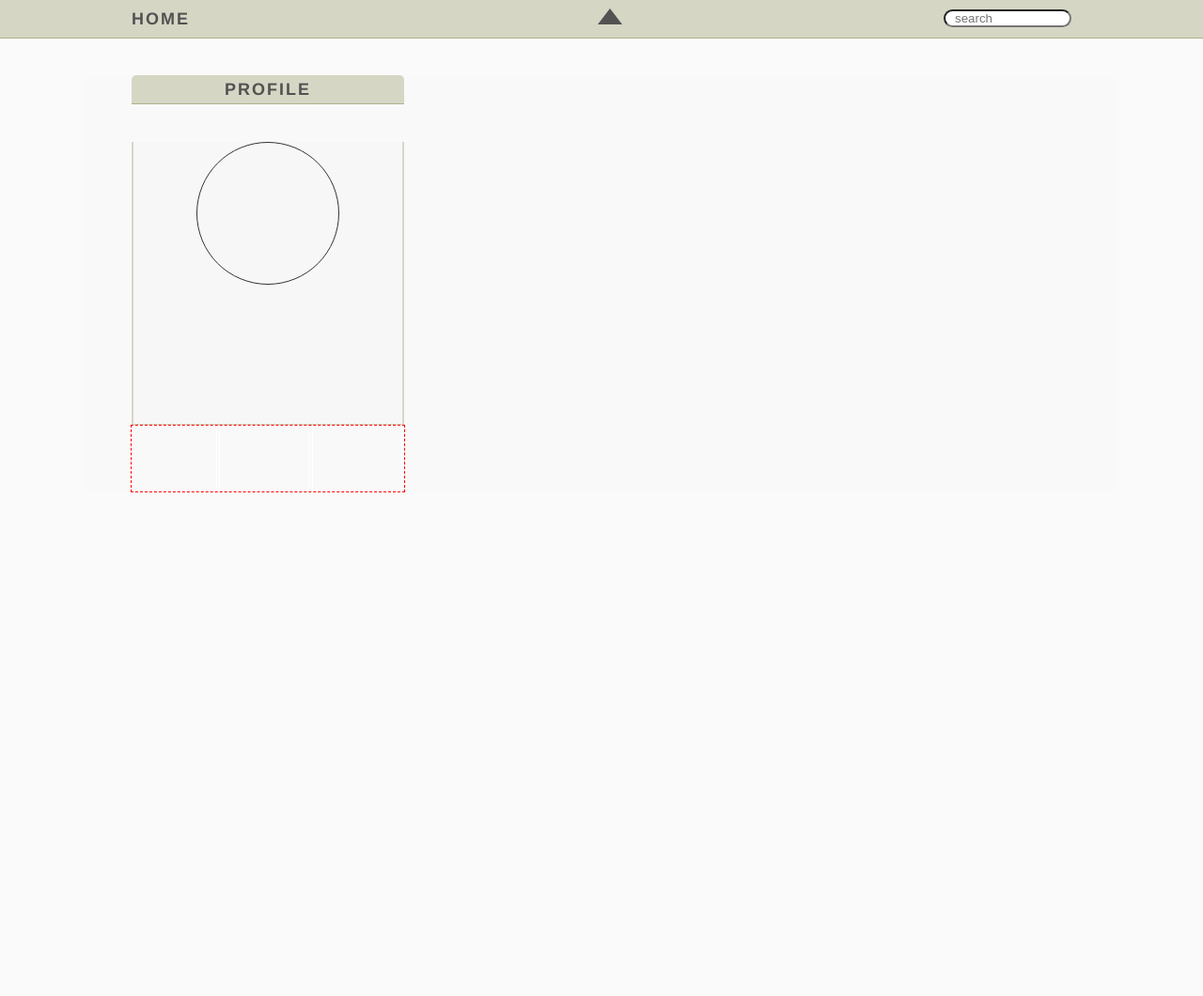
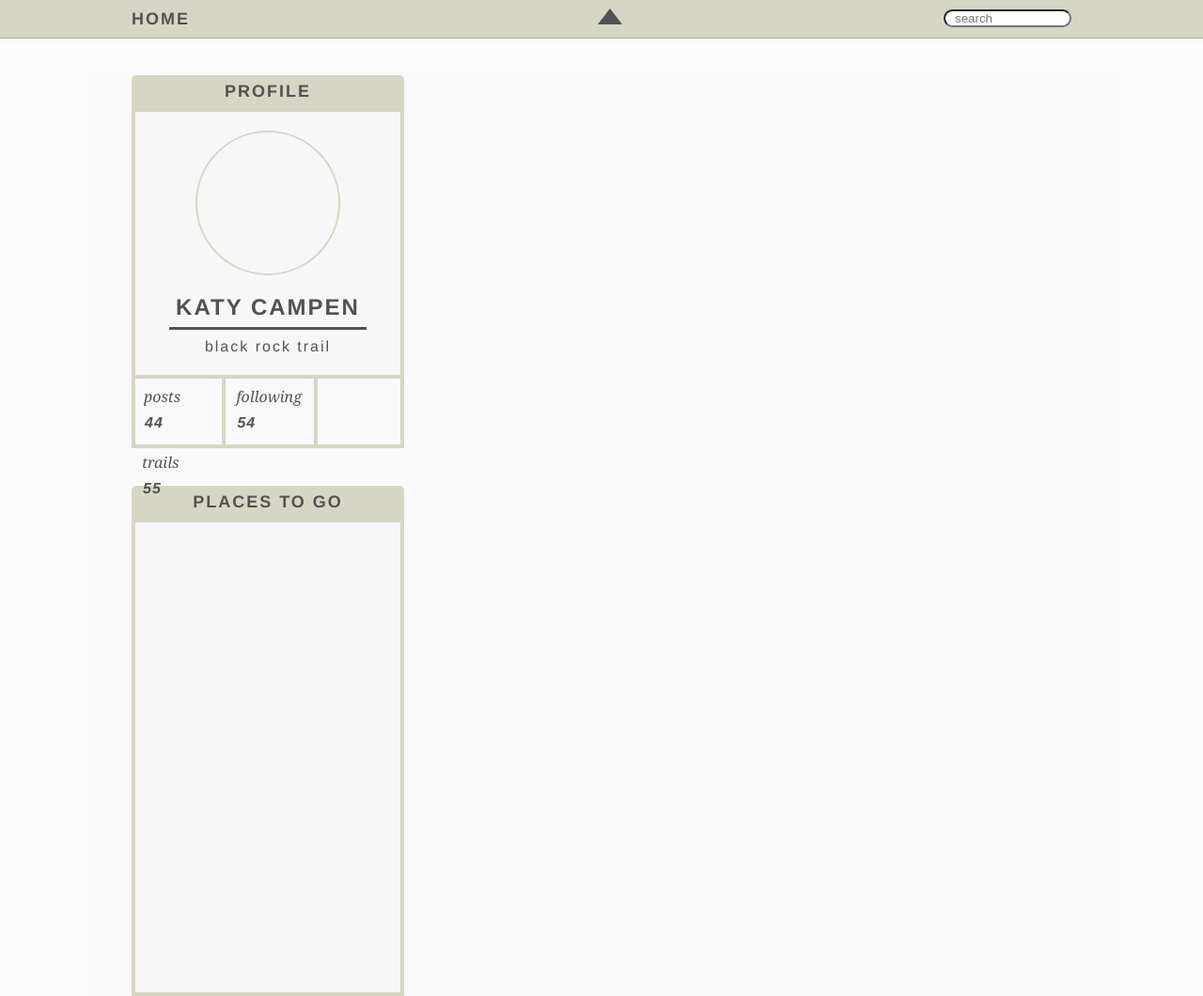
Before and after one commit to joshuamaxwell/GroupProject1, a website: page app/index.html in a window 1280 px wide. Shown: the whole page at 94% size. Before the commit the page ends 800 px from the top, so only its background shows below. Drawn offline with nearby package versions, Linux system fonts and the light colour scheme; files that its build step writes are made by us from their sources.

Commit message:
finished all sidebar styles

```diff
--- a/app/index.html
+++ b/app/index.html
@@ -45,17 +45,34 @@
         <div class="top">
           <h3>profile</h3>
         </div>
-        <div class="profile">
-          <div class="profpic"></div>
-          <div class="profname"></div>
-          <span class="proflocation"></span>
+        <div class="outerbox">
+          <div class="profpic">
+            <img src="">
+          </div>
+          <h2 class="profname">katy campen</h2>
+          <h4 class="proflocation">black rock trail</h4>
         </div>
         <div class="posts">
-          <div class="tweetnum"></div>
-          <div class="following"></div>
-          <div class="followers"></div>
+          <div class="tweetnum">
+            <span class="discript">posts</span>
+            <span class="num">44</span>
+          </div>
+          <div class="following">
+            <span class="discript">following</span>
+            <span class="num">54</span>
+          </div>
+          <div class="locations">
+            <span class="discript">trails</span>
+            <span class="num">55</span>
+          </div>
         </div>
-        <div class="links"></div>
+        <div class="links">
+          <div class="top">
+            <h3>places to go</h3>
+          </div>
+          <div class="outerbox two"></div>
+        </div>
+
       </div>
     </div>   <!--end of the backbox div -->
   </div> <!-- end of container div for the main page content -->
--- a/app/styles/main.scss
+++ b/app/styles/main.scss
@@ -14,6 +14,21 @@ body {
 $main-bg-color: #D6D6C5;
 $main-txt-color: #525252;
 
+.discript {
+  width: 100%;
+  display: inline-block;
+  margin: 8px 7px;
+  font-size: 1.0em;
+  font-family: georgia;
+  font-style: italic;
+}
+
+.num {
+  margin: 1px 8px;
+  font-style: italic;
+  font-weight: bold;
+  letter-spacing: 1px;
+}
 
 ///////////// here begins the styling for the .header section
 
@@ -86,67 +101,90 @@ $main-txt-color: #525252;
 
 .top {
   width: 290px;
-  height: 30px;
+  height: 35px;
   background: $main-bg-color;
   color: #FFF;
   margin: 0;
   border-radius: 5px 5px 0 0;
-  border-bottom: 1px solid #B1B18A;
   h3 {
       margin: 0 auto;
       text-align: center;
-      line-height: 30px;
+      line-height: 35px;
       color: $main-txt-color;
       font-size: 18px;
       letter-spacing: 2px;
       text-transform: uppercase;
       font-weight: bold;
     }
-
 }
 
-.profile {
-  height: 300px;
-  border: 2px solid $main-bg-color;
-  border-top: none;
+.outerbox {
+  height: 280px;
+  border: 4px solid $main-bg-color;
   background: rgba(247, 247, 247, 0.69);
     .profpic {
-      border: 1px solid;
       width: 150px;
       height: 150px;
       border-radius: 100%;
-      margin: 40px auto;
+      margin: 20px auto;
+      border: 2px solid $main-bg-color;
     }
     .profname {
-
+      margin: 0 36px;
+      text-transform: uppercase;
+      color: #525252;
+      text-align: center;
+      letter-spacing: 2px;
+      border-bottom: 3px solid #525252;
+      padding-bottom: 7px;
     }
     .proflocation {
-
+      margin: 9px 33px;
+      text-align: center;
+      font-weight: lighter;
+      color: $main-txt-color;
+      letter-spacing: 2px;
     }
+      .proflocation:hover {
+        font-style: italic;
+      }
  }
 
+
+
 .posts {
-  outline: 1px dashed red;
   height: 70px;
-  width: 290px;
+  width: 282px;
   margin: 0 auto;
-  top: 13%;
-    .tweetnum {
-      outline: 1px solid white;
-      display: inline-block;
-      height: 70px;
-      width: 90px;
-    }
-    .following {
-       outline: 1px solid white;
-       display: inline-block;
-       height: 70px;
-       width: 94px;
-    }
-    .followers {
-      outline: 1px solid white;
-      display: inline-block;
-      height: 70px;
-      width: 94px;
-    }
+  border-right: 4px solid $main-bg-color;
+  border-left: 4px solid $main-bg-color;
+  border-bottom: 4px solid $main-bg-color;
+  color: $main-txt-color;
+  .tweetnum {
+    display: inline-block;
+    height: 70px;
+    width: 90px;
+    border-right: 4px solid $main-bg-color;
+    padding-left: 2px;
+  }
+  .following {
+    display: inline-block;
+    height: 70px;
+    width: 90px;
+    border-right: 4px solid $main-bg-color;
+  }
+  .locations {
+    display: inline-block;
+    height: 70px;
+    width: 84px;
+
+  }
 }
+
+.links {
+  margin-top: 40px;
+}
+
+.two {
+  height: 500px
+}
```
